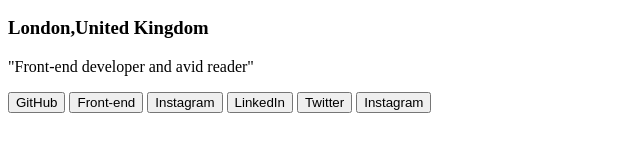
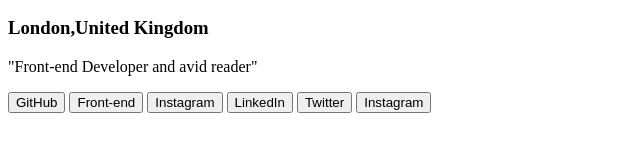
Before and after one commit to milatamilana/Html-Project, a plain HTML site: page index.html in a window 1280 px wide. Shown: the part 462-614 px from the top of the page, 0-640 px from the left. Drawn offline with Linux system fonts and the light colour scheme.

Commit message:
Changed a letter

```diff
--- a/index.html
+++ b/index.html
@@ -23,7 +23,7 @@
         <h3>London,United Kingdom</h3>
 
         <!-- users bio -->
-        <p>"Front-end developer and avid reader"</p>
+        <p>"Front-end Developer and avid reader"</p>
 
         <!-- social links -->
         <button>GitHub</button>
```
